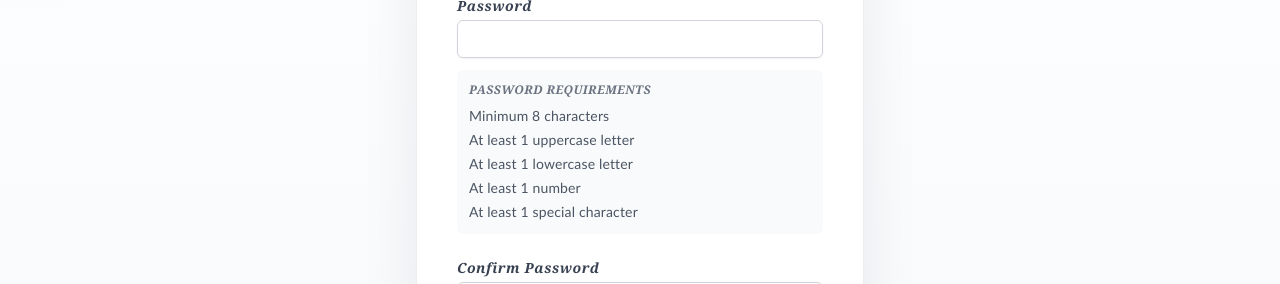
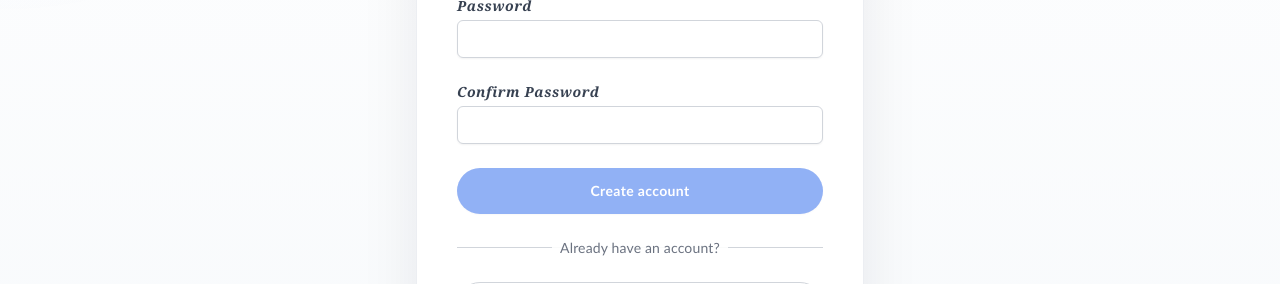
Before and after one commit to Neet2516/SyncBoard, a React (Vite) app in the folder client/: page /register in a window 1280 px wide. Shown: the part 408-692 px from the top of the page. Built offline with nearby package versions, Linux system fonts and the light colour scheme; no server answers.

Commit message:
feat: add registration page with form validation logic

```diff
--- a/client/src/pages/RegisterPage.tsx
+++ b/client/src/pages/RegisterPage.tsx
@@ -6,8 +6,6 @@ import Loader from '../components/Loader'
 import { RegisterResponse } from '../types/yjsSchema'
 import {
   RegisterFormValues,
-  getPasswordChecks,
-  passwordChecklist,
   validateRegisterForm,
 } from '../utils/authValidation'
 
@@ -34,7 +32,6 @@ export function RegisterPage() {
   const [loading, setLoading] = useState(false)
   const [error, setError] = useState<string | null>(null)
   const errors = useMemo(() => validateRegisterForm(form), [form])
-  const passwordChecks = useMemo(() => getPasswordChecks(form.password), [form.password])
   const isFormValid = Object.keys(errors).length === 0
 
   // Show loader while checking authentication status
@@ -144,16 +141,6 @@ export function RegisterPage() {
                 />
               </div>
               {showFieldError('password') && <p className="mt-2 text-sm text-red-600">{errors.password}</p>}
-              <div className="mt-3 rounded-md bg-gray-50 p-3">
-                <p className="stat-label text-xs font-semibold uppercase text-gray-500">Password requirements</p>
-                <ul className="mt-2 space-y-1 text-sm text-gray-600">
-                  <li className={passwordChecks.minLength ? 'text-green-600' : ''}>{passwordChecklist[0]}</li>
-                  <li className={passwordChecks.uppercase ? 'text-green-600' : ''}>{passwordChecklist[1]}</li>
-                  <li className={passwordChecks.lowercase ? 'text-green-600' : ''}>{passwordChecklist[2]}</li>
-                  <li className={passwordChecks.number ? 'text-green-600' : ''}>{passwordChecklist[3]}</li>
-                  <li className={passwordChecks.special ? 'text-green-600' : ''}>{passwordChecklist[4]}</li>
-                </ul>
-              </div>
             </div>
 
             <div>
--- a/client/src/utils/authValidation.ts
+++ b/client/src/utils/authValidation.ts
@@ -13,14 +13,6 @@ export interface LoginFormValues {
 export type RegisterFormErrors = Partial<Record<keyof RegisterFormValues, string>>
 export type LoginFormErrors = Partial<Record<keyof LoginFormValues, string>>
 
-export const passwordChecklist = [
-  'Minimum 8 characters',
-  'At least 1 uppercase letter',
-  'At least 1 lowercase letter',
-  'At least 1 number',
-  'At least 1 special character',
-] as const
-
 function validateEmail(email: string) {
   if (!email.trim()) return 'Email is required'
   const emailRegex = /^[^\s@]+@[^\s@]+\.[^\s@]+$/
@@ -35,16 +27,6 @@ function validatePassword(password: string) {
   if (!/\d/.test(password)) return 'Password must include at least 1 number'
   if (!/[^A-Za-z\d]/.test(password)) return 'Password must include at least 1 special character'
   return ''
-}
-
-export function getPasswordChecks(password: string) {
-  return {
-    minLength: password.length >= 8,
-    uppercase: /[A-Z]/.test(password),
-    lowercase: /[a-z]/.test(password),
-    number: /\d/.test(password),
-    special: /[^A-Za-z\d]/.test(password),
-  }
 }
 
 export function validateRegisterForm(values: RegisterFormValues): RegisterFormErrors {
```
